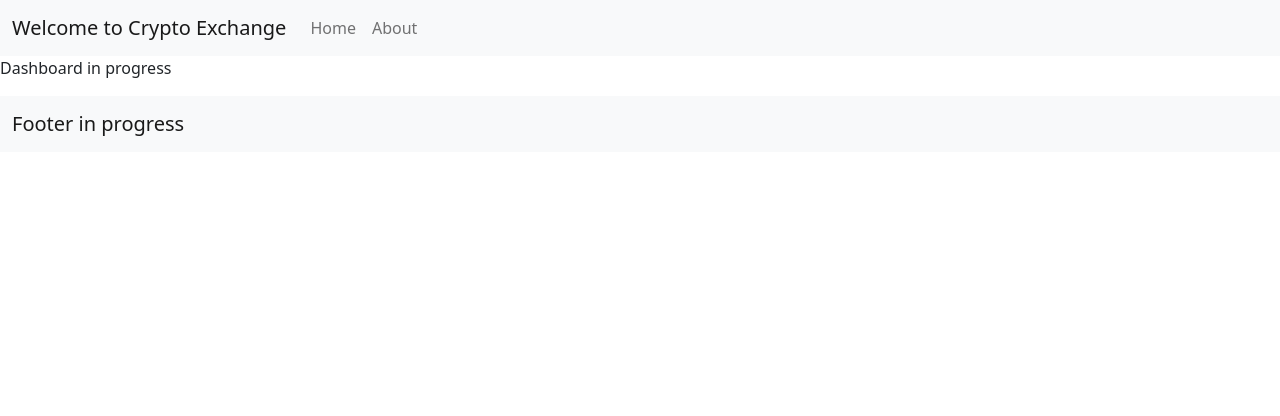
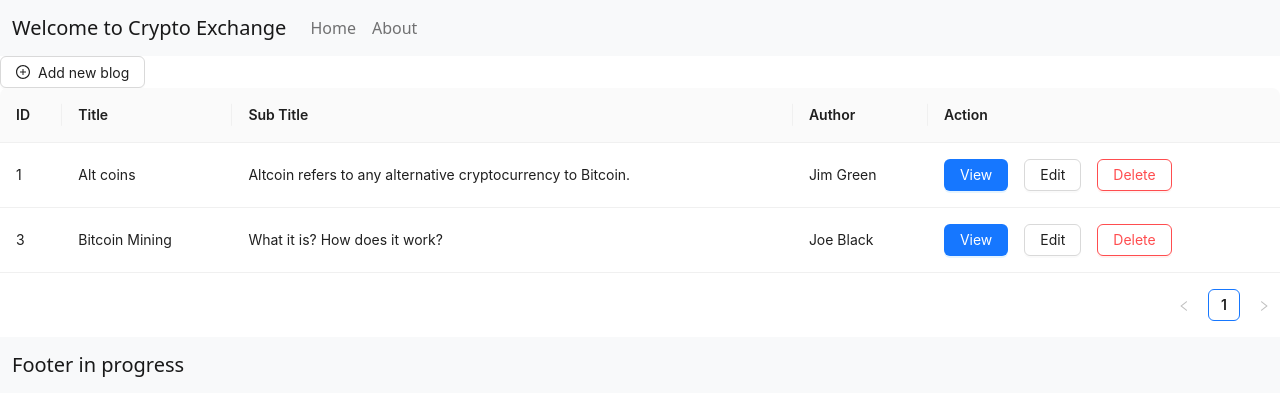
Before and after one commit to abeerah-rehman14/crypto-exchange, a React (Create React App) app: page /dashboard in a window 1280 px wide. Shown: the top 416 px of the page. Built offline with nearby package versions, Linux system fonts and the light colour scheme.

Commit message:
antd table added

```diff
--- a/package.json
+++ b/package.json
@@ -3,9 +3,11 @@
   "version": "0.1.0",
   "private": true,
   "dependencies": {
+    "@ant-design/icons": "^5.1.4",
     "@testing-library/jest-dom": "^5.16.5",
     "@testing-library/react": "^13.4.0",
     "@testing-library/user-event": "^13.5.0",
+    "antd": "^5.5.2",
     "bootstrap": "^5.2.3",
     "react": "^18.2.0",
     "react-bootstrap": "^2.7.4",
--- a/src/Components/dashboard.jsx
+++ b/src/Components/dashboard.jsx
@@ -1,17 +1,363 @@
-import React from 'react';
+
+import React, { useEffect , useState }from 'react';
+import { Table, Tag, Button, Modal , Form, Input, Alert, Space} from 'antd';
+import { ColumnsType } from 'antd/es/table';
+import { ExclamationCircleFilled,PlusCircleOutlined } from '@ant-design/icons';
 import Header from './header';
 import Footer from './footer';
+const { confirm } = Modal;
+
+const data = [
+  {
+    key: 1,
+    title: 'Alt coins',
+    author: 'Jim Green',
+    subTitle: 'Altcoin refers to any alternative cryptocurrency to Bitcoin.',
+  },
+  {
+    key: 3,
+    author: 'Joe Black',
+    title: 'Bitcoin Mining',
+    subTitle: 'What it is? How does it work?',
+  },
+];
 
 function Dashboard()
 {
 
+
+
+    let item =  {
+        key: 0,
+        author: '',
+        title: '',
+        subTitle: '',
+      }
+
+    const [form] = Form.useForm()
+    const [blogData,setBlogData] = useState(data)
+    const [selectedItemData, setSeletedItemData] = useState(item)
+    const [selectedEditItemData, setSelectedEditItemData] = useState(item)
+    const [viewModal,setViewModal] = useState(false)
+    const [addModal,setAddModal] = useState(false)
+    const [editModal,setEditModal] = useState(false)
+    const [successMsg,setSuccessMsg] = useState("")
+    const [showAlert,setShowAlert] = useState(false)
+    const [successAlert,setSuccessAlert] = useState(false)
+
+    const columns  = [
+        {
+          title: 'ID',
+          dataIndex: 'key',
+          key: 'key',
+        },
+        {
+          title: 'Title',
+          dataIndex: 'title',
+          key: 'title',
+        },
+        {
+          title: 'Sub Title',
+          dataIndex: 'subTitle',
+          key: 'subTitle',
+        },
+        {
+          title: 'Author',
+          dataIndex: 'author',
+          key: 'author',
+        },
+        {
+          title: 'Action',
+          key: 'action',
+          render: (_, record) => (
+            <Space size="middle">
+              {/* <a>Invite {record.name}</a> */}
+              <Button type= "primary" onClick={()=> {viewBlog(record)}}>View</Button>
+              <Button onClick={()=>{editBlog(record)}}>Edit</Button>
+              <Button danger onClick={() => { deleteBlog(record)}}> Delete</Button>
+            </Space>
+          ), //
+        },
+      ];
+
+
+
+      useEffect(() => {
+        form.setFieldsValue(selectedEditItemData)
+       }, [form, selectedEditItemData, blogData])
+
+
+
+    const deleteBlog = (record) => {
+        confirm({
+          title: 'Delete Blog',
+          icon: <ExclamationCircleFilled />,
+          content: 'Do you really want to delete this blog?',
+          okText: 'Yes',
+          okType: 'danger',
+          cancelText: 'No',
+          onOk() {
+            deleteItem(record);
+          },
+          onCancel() {
+            console.log('Cancel');
+          },
+        });
+    };
+
+    const viewBlog = (record) => {
+        console.log(record)
+        setSeletedItemData(record)
+        setViewModal(true)
+    };
+
+    const onCancelView = () =>
+    {
+        setSeletedItemData(null)
+        setViewModal(false)
+    };
+
+    const addBlog = () => {
+        setAddModal(true)
+    }
+    const onCloseAddBlogModal = () =>
+    {
+        setAddModal(false)
+    };
+    const onFinish = (values) => {
+        values.key = Math.floor(Math.random() * 100);
+        setBlogData([...blogData,values])
+        onCloseAddBlogModal()
+        setShowAlert(true)
+        setSuccessAlert(true)
+        setSuccessMsg("Blog has been added successfully!")
+        console.log('Success:', values);
+      };
+      const onFinishFailed = (errorInfo) => {
+        console.log('Failed:', errorInfo);
+      };
+
+    const deleteItem = (record) => {
+       let filteredData = blogData.filter(data => data.key !== record.key )
+       console.log(filteredData)
+       setBlogData(filteredData)
+    }
+
+    const onClose = (e) => {
+        setShowAlert(false)
+        setSuccessAlert(false)
+        setSuccessMsg("")
+      };
+
+    const editBlog = (record) => {
+        setSelectedEditItemData(record)
+        setEditModal(true)
+        console.log(selectedEditItemData,record)
+
+    };
+
+    const onCloseEditBlogModal = () =>
+    {
+        setSelectedEditItemData(null)
+        setEditModal(false)
+    }
+
+    const onFinishEdit = (record) => {
+        console.log(blogData)
+        let updatedData = blogData
+        let index = updatedData.findIndex(data => data.key === selectedEditItemData.key)
+        record.key = selectedEditItemData.key
+        updatedData[index] = record
+        console.log(updatedData)
+        setBlogData(updatedData)
+        setEditModal(false)
+    }
+
+    const onFinishEditFailed = (errorInfo) => {
+        console.log(errorInfo)
+    }
+
+
     return(
         <>
         <Header/>
-        <p>Dashboard in progress</p>
+        <Button icon = {<PlusCircleOutlined />} onClick={()=>{addBlog()}}>Add new blog</Button>
+        <Table columns={columns} dataSource={[...blogData]} />
+
+
+             <Modal title="Blog details" open={viewModal} onOk={onCancelView} onCancel={onCancelView}>
+             <p>Title:  {selectedItemData?.title}</p>
+             <p>Sub-Title:  {selectedItemData?.subTitle}</p>
+             <p>Author:  {selectedItemData?.author}</p>
+            </Modal>
+
+            <Modal title="Add Blog details" open={addModal} onCancel={onCloseAddBlogModal}
+            footer={[<Button key="back" onClick={onCloseAddBlogModal}> Cancel</Button>]}>
+            <Form
+            name="add"
+            labelCol={{
+            span: 8,
+            }}
+            wrapperCol={{
+            span: 16,
+            }}
+            style={{
+            maxWidth: 400,
+            }}
+            initialValues={{
+            }}
+            onFinish={onFinish}
+            onFinishFailed={onFinishFailed}
+            autoComplete="off"
+            >
+            <Form.Item
+            label="Title"
+            name="title"
+            rules={[
+                {
+                required: true,
+                message: 'Please enter blog title!',
+                },
+            ]}
+            >
+            <Input />
+            </Form.Item>
+
+            <Form.Item
+            label="Sub title"
+            name="subTitle"
+            rules={[
+                {
+                required: true,
+                message: 'Please enter sub-title!',
+                },
+            ]}
+            >
+            <Input />
+            </Form.Item>
+            <Form.Item
+            label="Author"
+            name="author"
+            rules={[
+                {
+                required: true,
+                message: 'Please enter author name!',
+                },
+            ]}
+            >
+            <Input />
+            </Form.Item>
+            <Form.Item
+            wrapperCol={{
+                offset: 8,
+                span: 16,
+            }}
+            >
+            <Button type="primary" htmlType="submit">
+                Submit
+            </Button>
+            </Form.Item>
+        </Form>
+            </Modal>
+
+            <Modal title="Edit Blog details" open={editModal} onCancel={onCloseEditBlogModal}
+            footer={[<Button key="back" onClick={onCloseEditBlogModal}> Cancel</Button>]}>
+            <Form
+            form={form}
+            name="edit"
+            labelCol={{
+            span: 8,
+            }}
+            wrapperCol={{
+            span: 16,
+            }}
+            style={{
+            maxWidth: 400,
+            }}
+            initialValues={selectedEditItemData
+            }
+            onFinish={onFinishEdit}
+            onFinishFailed={onFinishEditFailed}
+            autoComplete="off"
+            >
+            <Form.Item
+            label="Title"
+            name="title"
+            rules={[
+                {
+                required: true,
+                message: 'Please enter blog title!',
+                },
+            ]}
+            >
+            <Input />
+            </Form.Item>
+
+            <Form.Item
+            label="Sub title"
+            name="subTitle"
+            rules={[
+                {
+                required: true,
+                message: 'Please enter sub-title!',
+                },
+            ]}
+            >
+            <Input />
+            </Form.Item>
+            <Form.Item
+            label="Author"
+            name="author"
+            rules={[
+                {
+                required: true,
+                message: 'Please enter author name!',
+                },
+            ]}
+            >
+            <Input />
+            </Form.Item>
+            <Form.Item
+            wrapperCol={{
+                offset: 8,
+                span: 16,
+            }}
+            >
+            <Button type="primary" htmlType="submit">
+                Submit
+            </Button>
+            </Form.Item>
+        </Form>
+            </Modal>
+
+        {showAlert && (
+                  <Space
+                  direction="vertical"
+                  style={{
+                  width: '100%',
+                  }}>
+                {successAlert &&(
+                      <Alert
+                      message={successMsg}
+                      type="success"
+                      closable
+                      onClose={onClose}
+                      />
+                )}
+              </Space>
+          )}
+
+
         <Footer/>
         </>
     )
+
+
+
+
+
 }
 
+
+
 export default Dashboard;
```
Also changed, not shown: 2 other files (tests, documents, lock files or other folders).
